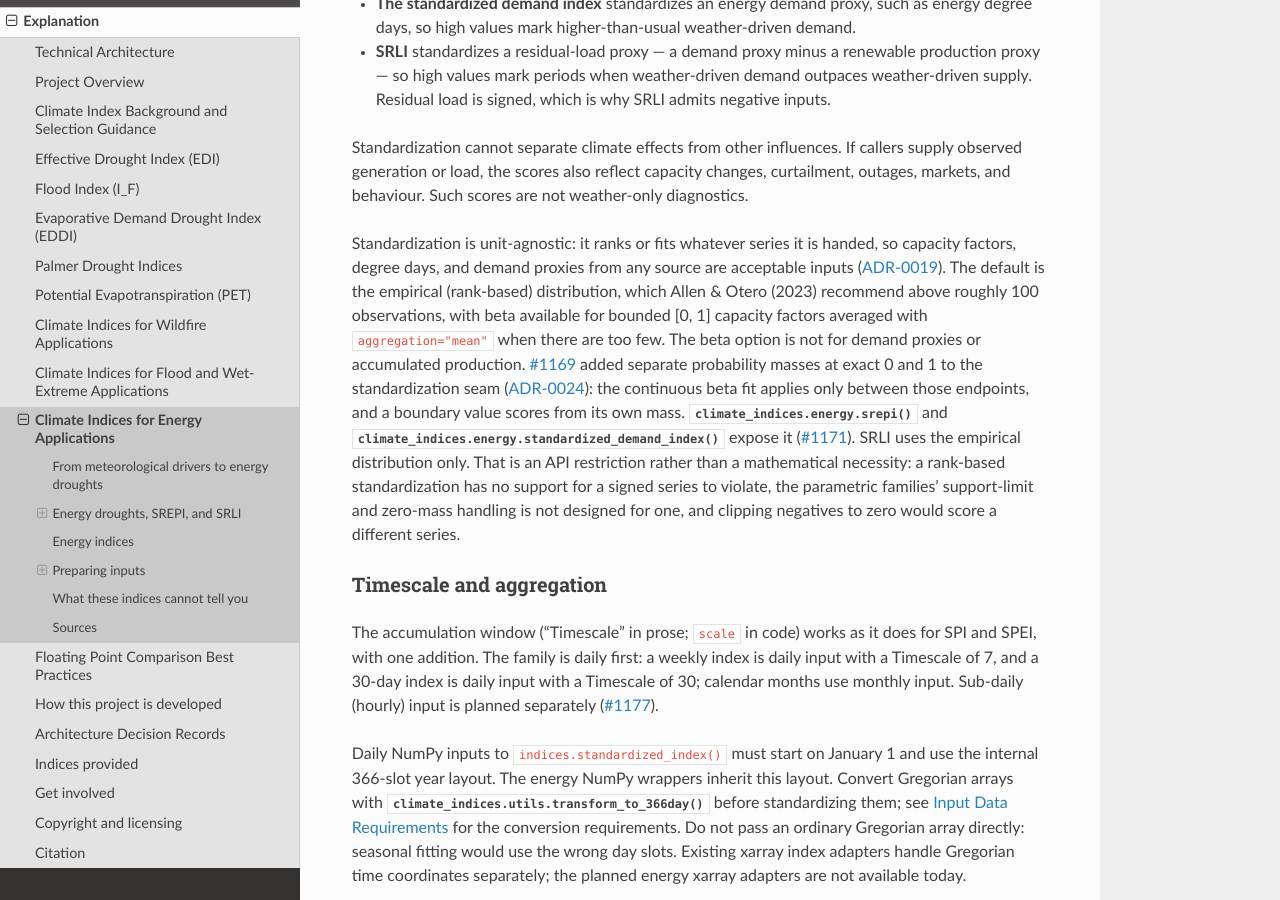
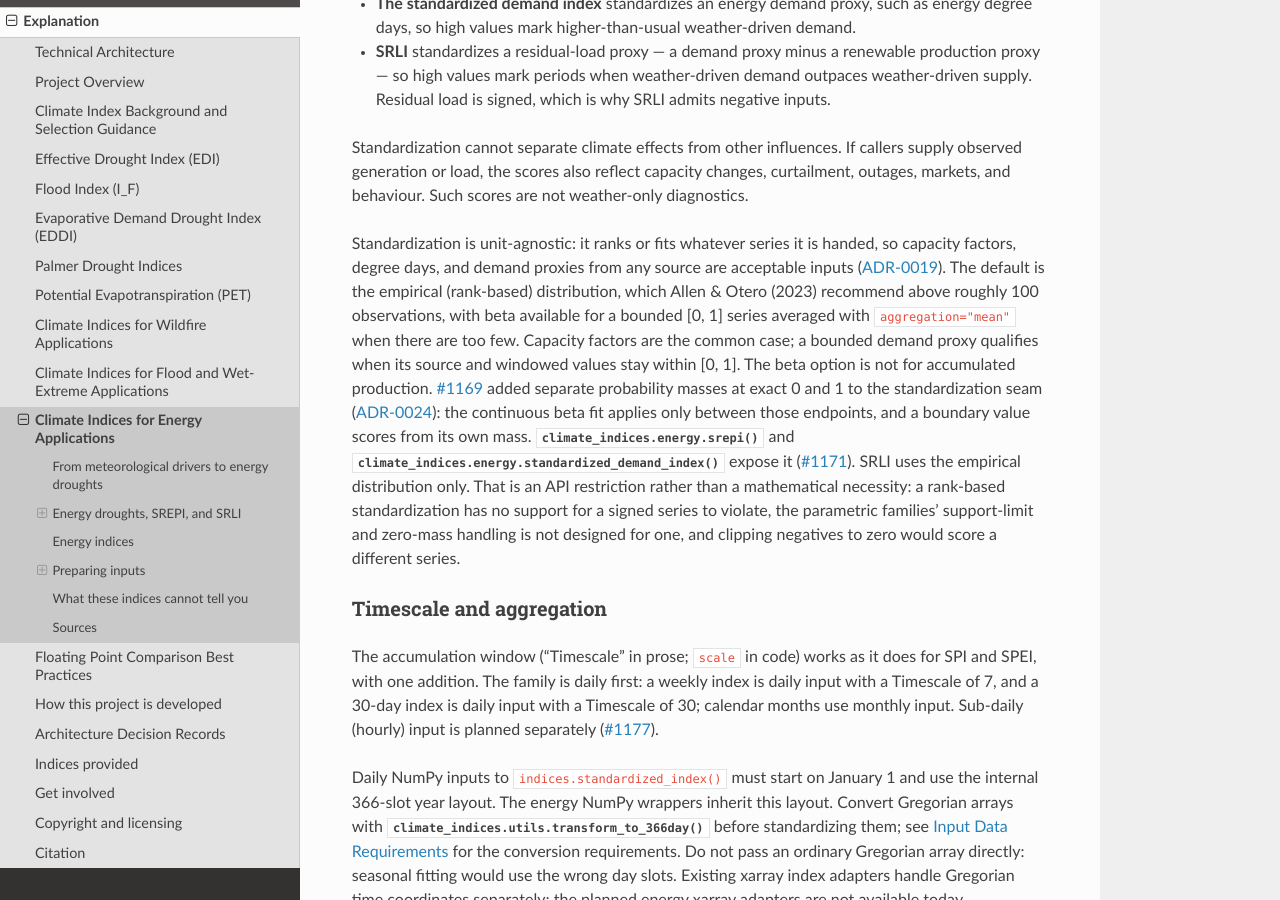
Before and after one commit to monocongo/climate_indices, a Sphinx documentation site: the page built from docs/energy_applications.md, in a window 1280 px wide and 900 px high, scrolled down 1332 px. Built offline with Sphinx 7.4.7 and the Read the Docs theme 3.1.0, drawn with Linux system fonts in a browser that asks for light colours; some of the changed text lies outside the part shown.

Commit message:
docs(energy): address review finding — bounded demand series take beta
Finding: crf-fc1f0176f194fc69
Finding: cr-comment:v1:8da607a28a918603652e5141
Review-Anchor: https://github.com/monocongo/climate_indices/pull/1391#discussion_r4308629145
Review-Anchor: https://github.com/monocongo/climate_indices/pull/1391#discussion_r4308635015

```diff
--- a/docs/energy_applications.md
+++ b/docs/energy_applications.md
@@ -78,9 +78,10 @@ handed, so capacity factors, degree days, and demand proxies from any source
 are acceptable inputs
 ([ADR-0019](adr/0019-energy-module-api-and-aggregation.md)). The default is
 the empirical (rank-based) distribution, which Allen & Otero (2023) recommend
-above roughly 100 observations, with beta available for bounded [0, 1]
-capacity factors averaged with `aggregation="mean"` when there are too few.
-The beta option is not for demand proxies or accumulated production.
+above roughly 100 observations, with beta available for a bounded [0, 1] series
+averaged with `aggregation="mean"` when there are too few. Capacity factors are
+the common case; a bounded demand proxy qualifies when its source and windowed
+values stay within [0, 1]. The beta option is not for accumulated production.
 [#1169][energy-1169] added separate probability masses at exact 0 and 1 to the
 standardization seam ([ADR-0024](adr/0024-beta-distribution-for-bounded-series.md)):
 the continuous beta fit applies only between those endpoints, and a boundary value
@@ -166,10 +167,11 @@ order.
   {func}`climate_indices.energy.srepi` and
   {func}`climate_indices.energy.standardized_demand_index`
   ([#1171][energy-1171]), on the empirical distribution option
-  ([#1168][energy-1168]) by default, with beta ([#1169][energy-1169]) only for
-  capacity factors in [0, 1] averaged with `aggregation="mean"`, including the
-  endpoint-mass handling described above, not for demand proxies. SREPI averages
-  each window by default, so accumulated production needs `aggregation="sum"`;
+  ([#1168][energy-1168]) by default, with beta ([#1169][energy-1169]) only for a
+  bounded [0, 1] series averaged with `aggregation="mean"`, including the
+  endpoint-mass handling described above. Capacity factors are the common case,
+  and a bounded demand proxy qualifies on the same terms. SREPI averages each
+  window by default, so accumulated production needs `aggregation="sum"`;
   the demand index sums by default. `energy.SREPI_DROUGHT_THRESHOLDS` holds
   Allen & Otero's moderate, severe, and extreme cut-offs (−1.28, −1.64, −1.96).
   NumPy only: xarray adapters are planned ([#1174][energy-1174]).
```
